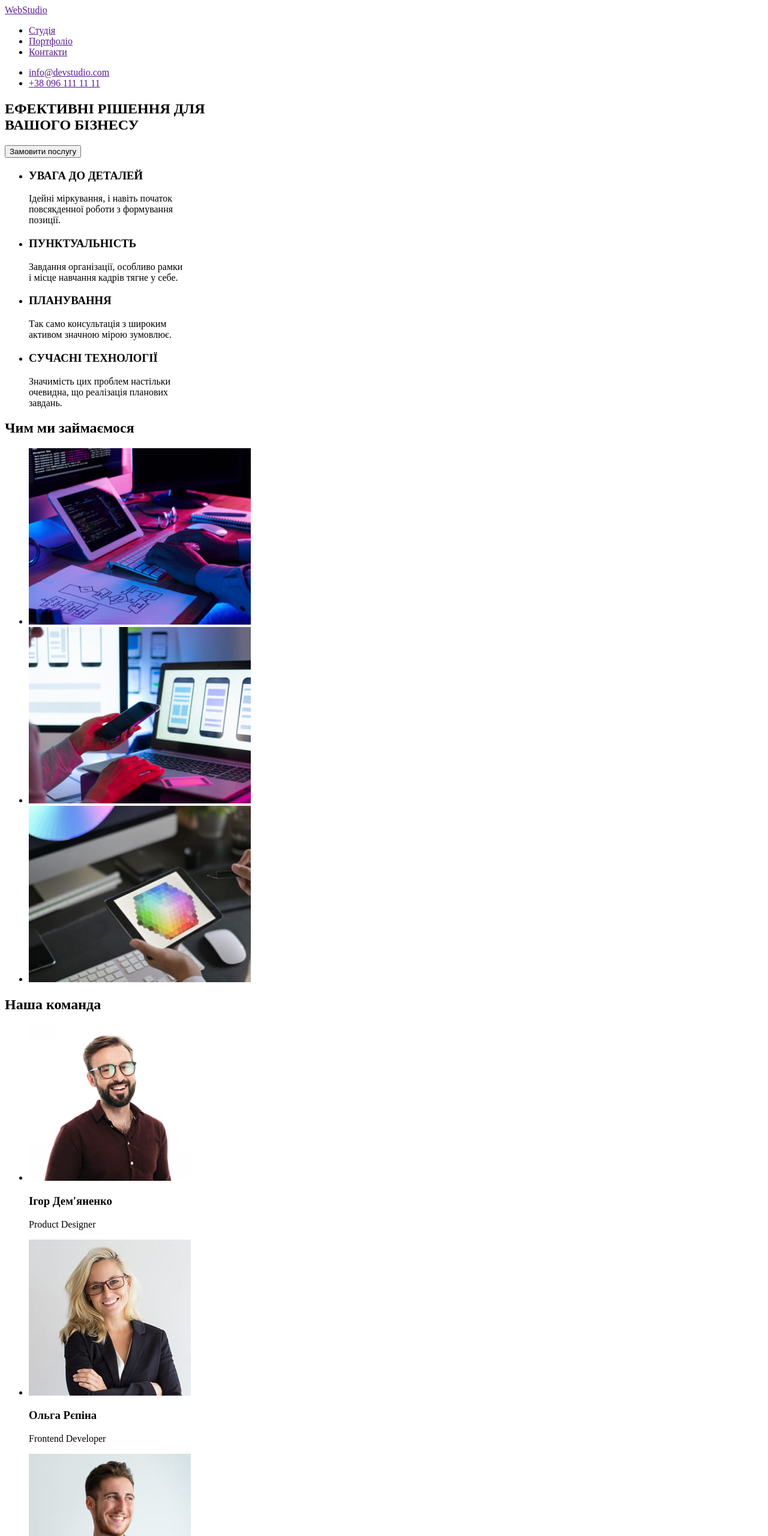
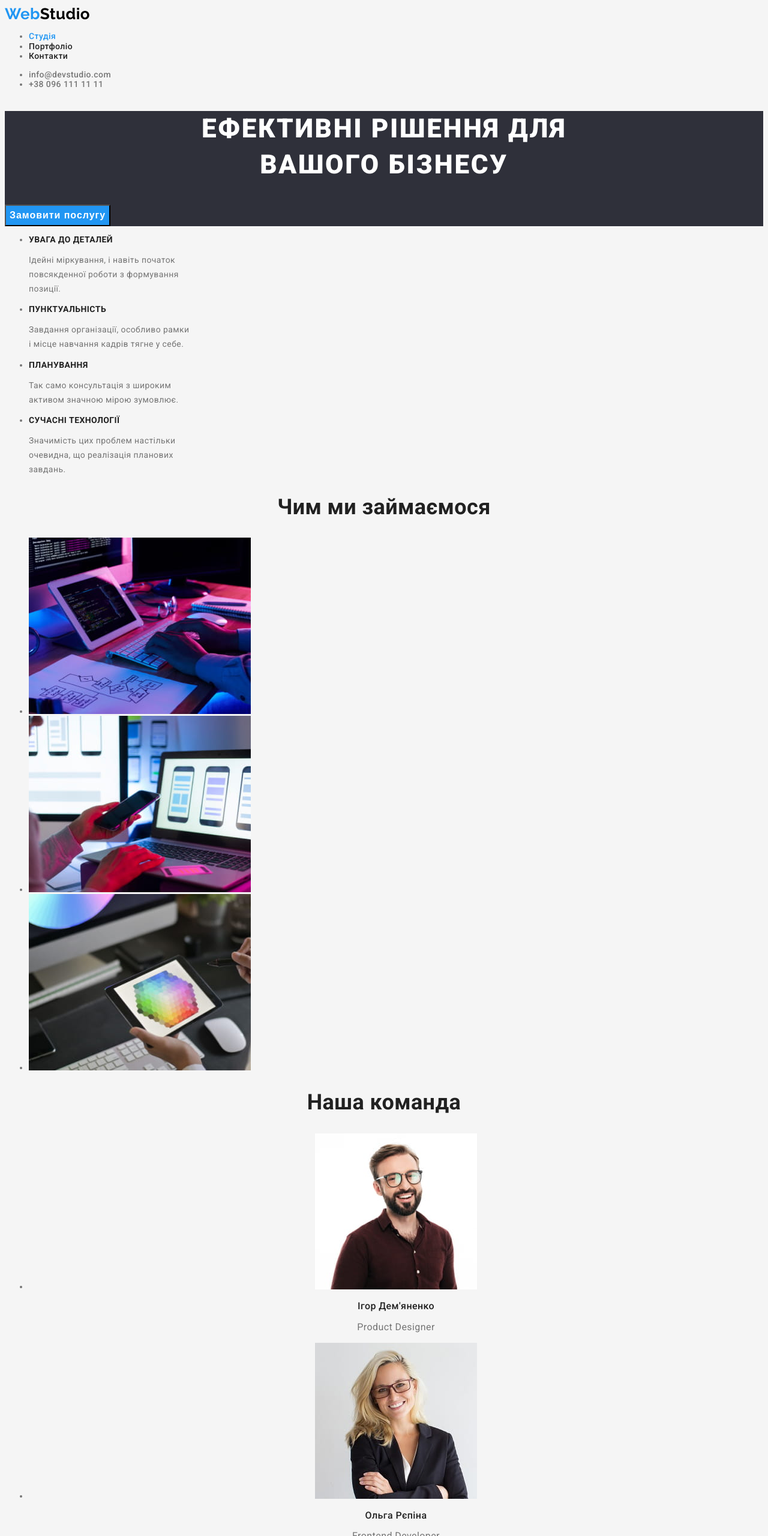
Before and after one commit to natske77/goit-markup-hw-02, a plain HTML site: page index.html in a window 1280 px wide. Shown: the top 2560 px of the page at 60% size. Drawn offline with Linux system fonts and the light colour scheme.

Commit message:
ДЗ №2

```diff
--- /dev/null
+++ b/css/styles.css
@@ -0,0 +1,235 @@
+/*ЗМіННІ*/
+:root {
+    --primary-text-color: #212121;
+    --secondary-text-color: #757575;
+    --accent-color: #2196F3;
+    --accent-background-color: #F5F5F5;
+}
+
+
+
+/*------- С Т У Д І Я ------- */
+body {
+    font-size: 14px;
+    font-family: 'Roboto', sans-serif;
+    letter-spacing: 0.03em;
+    background-color: var(--accent-background-color);
+    color: var(--secondary-text-color);
+}
+
+
+
+/*------- H E D E R -------*/
+.header .link {
+    font-size: 14px;
+    font-weight: 500;
+    line-height: 1.17;
+    text-decoration: none;
+}
+
+.header .link:hover, .header .link:focus {
+    color: var(--accent-color);
+}
+
+
+
+/*logo*/
+.header .logo-link {
+    font-family: 'Raleway', sens-serif;
+    font-size: 26px;
+    font-weight: 700;
+    line-height: 1.17;
+    color: #000000;
+    text-decoration: none;
+}
+
+.header .logo-link > span {
+    color: var(--accent-color)
+}
+
+
+
+/*navigation*/
+.site-nav .link.current {
+    color: var(--accent-color);
+}
+
+.site-nav .link {
+    color: var(--primary-text-color);
+}
+
+.contacts .link {
+    color:var(--secondary-text-color);
+}
+
+
+
+/*------- M A I N -------*/
+/*hero*/
+.hero-section {
+        background: #2F303A;
+}
+
+.hero-section .hero-title {
+    font-weight: 900;
+    font-size: 44px;
+    line-height: 1.36;
+    letter-spacing: 0.06em;
+    text-align: center;
+    color: #ffffff;
+}
+
+.hero-section .button-hero {
+    font-weight: 700;
+    font-size: 16px;
+    line-height: 1.88;
+    letter-spacing: 0.06em;
+    color: #ffffff;
+    background-color: var(--accent-color);
+
+    text-align: center;
+
+    cursor: pointer;
+}
+
+.button-hero:hover, .button-hero:focus {
+    background-color: #188ce8;
+    box-shadow: 0px 4px 4px rgba(0, 0, 0, 0.15);
+
+}
+
+
+
+/*about company*/
+.features-section .title {
+    font-weight: 700;
+    font-size: 14px;
+    line-height: 1.14;
+    color: var(--primary-text-color);
+}
+
+.features-section .text {
+    font-weight: 400;
+    font-size: 14px;
+    line-height: 1.7;
+    color: var(--secondary-text-color)
+}
+
+
+/*activity of company*/
+.activity-section .img-heading {
+    font-weight: 700;
+    font-size: 36px;
+    line-height: 1.16;
+    text-align: center;
+
+    color: var(--primary-text-color);
+}
+
+
+/*workers*/
+.work-team-section .team-heading {
+    font-weight: 700;
+    font-size: 36px;
+    line-height: 1.16;
+    text-align: center;
+
+    color: var(--primary-text-color);
+}
+
+.work-team-section{
+    text-align: center;
+}
+
+.work-team-section .worker-name {
+    font-weight: 500;
+    font-size: 16px;
+    line-height: 1.18;
+
+    color: var(--primary-text-color);
+}
+
+.work-team-section .worker-profession {
+    font-weight: 400;
+    font-size: 16px;
+    line-height: 1.18;
+
+    color: var(--secondary-text-color);
+}
+
+
+/*------- F O O T E R -------*/
+.footer {
+    background-color: #2F303A;
+}
+
+
+/*logo footer*/
+.footer .logo-footer {
+    font-family: 'Raleway', sens-serif;
+    font-size: 26px;
+    font-weight: 700;
+    line-height: 1.17;
+    color: #000000;
+    text-decoration: none;
+    color: #ffffff;
+}
+
+.footer .logo-footer > span {
+    color: var(--accent-color);
+}
+
+
+/*address*/
+address {
+    font-family:'Roboto', sans-serif;
+    font-style: normal;
+    font-weight: 400;
+    font-size: 14px;
+    line-height: 1.71;
+    letter-spacing: 0.03em;
+}
+
+.footer .text {
+    color: #ffffff;
+}
+
+.footer-contacts .link {
+    color: rgba(255, 255, 255, 0.6);
+}
+
+
+
+
+/*------- П О Р Т Ф О Л І О ------- */
+/*buttons*/
+.button-list .button {
+    font-weight: 500;
+    font-size: 16px;
+    line-height: 1.62;
+    color: var(--primary-text-color);
+
+    cursor: pointer;
+}
+
+.button-list .button:hover, .button-list .button:focus {
+    color: #F5F4FA;
+    background-color: var(--accent-color);
+}
+
+
+/*projects*/
+.projects-list .title {
+    font-weight: 700;
+    font-size: 18px;
+    line-height: 2;
+    letter-spacing: 0.06em;
+    color: var(--primary-text-color);
+}
+
+.projects-list .type {
+    font-weight: 400;
+    font-size: 16px;
+    line-height: 1.87;
+    color: var(--secondary-text-color);
+}
--- a/index.html
+++ b/index.html
@@ -4,62 +4,75 @@
     <meta charset="UTF-8" />
     <meta http-equiv="X-UA-Compatible" content="IE=edge" />
     <meta name="viewport" content="width=device-width, initial-scale=1.0" />
-    <title>goit-markup-hw-02</title>
+    <link rel="preconnect" href="https://fonts.googleapis.com" />
+    <link rel="preconnect" href="https://fonts.gstatic.com" crossorigin />
+    <link
+      href="https://fonts.googleapis.com/css2?family=Oleo+Script&family=Raleway:wght@700&family=Roboto:wght@400;500;700;900&display=swap"
+      rel="stylesheet"
+    />
+    <link rel="stylesheet" href="./css/styles.css" />
+    <title>Студія</title>
   </head>
   <body>
-    <header>
+    <header class="header">
       <nav>
-        <a href="">WebStudio</a>
+        <a class="logo-link" href="./index.html" lang="en"
+          ><span>Web</span>Studio</a
+        >
 
-        <ul>
-          <li><a href="">Студія</a></li>
-          <li><a href="">Портфоліо</a></li>
-          <li><a href="">Контакти</a></li>
+        <ul class="site-nav">
+          <li><a class="link current" href="./index.html">Студія</a></li>
+          <li><a class="link" href="./portfolio.html">Портфоліо</a></li>
+          <li><a class="link" href="">Контакти</a></li>
         </ul>
       </nav>
 
-      <ul>
-        <li><a href="">info@devstudio.com</a></li>
-        <li><a href="">+38 096 111 11 11</a></li>
+      <ul class="contacts">
+        <li>
+          <a class="link" href="mailto:info@devstudio.com"
+            >info@devstudio.com</a
+          >
+        </li>
+        <li><a class="link" href="tel:+380961111111">+38 096 111 11 11</a></li>
       </ul>
     </header>
 
     <main>
-      <section>
-        <h1>
+      <section class="hero-section">
+        <h1 class="hero-title">
           ЕФЕКТИВНІ РІШЕННЯ ДЛЯ <br />
           ВАШОГО БІЗНЕСУ
         </h1>
-        <button type="button">Замовити послугу</button>
+        <button class="button-hero" type="button">Замовити послугу</button>
       </section>
 
-      <section>
+      <section class="features-section">
         <ul>
           <li>
-            <h3>УВАГА ДО ДЕТАЛЕЙ</h3>
-            <p>
+            <h3 class="title">УВАГА ДО ДЕТАЛЕЙ</h3>
+            <p class="text">
               Ідейні міркування, і навіть початок <br />
               повсякденної роботи з формування <br />
               позиції.
             </p>
           </li>
           <li>
-            <h3>ПУНКТУАЛЬНІСТЬ</h3>
-            <p>
+            <h3 class="title">ПУНКТУАЛЬНІСТЬ</h3>
+            <p class="text">
               Завдання організації, особливо рамки <br />
               і місце навчання кадрів тягне у себе.
             </p>
           </li>
           <li>
-            <h3>ПЛАНУВАННЯ</h3>
-            <p>
+            <h3 class="title">ПЛАНУВАННЯ</h3>
+            <p class="text">
               Так само консультація з широким <br />
               активом значною мірою зумовлює.
             </p>
           </li>
           <li>
-            <h3>СУЧАСНІ ТЕХНОЛОГІЇ</h3>
-            <p>
+            <h3 class="title">СУЧАСНІ ТЕХНОЛОГІЇ</h3>
+            <p class="text">
               Значимість цих проблем настільки <br />
               очевидна, що реалізація планових <br />
               завдань.
@@ -68,9 +81,9 @@
         </ul>
       </section>
 
-      <section>
-        <h2>Чим ми займаємося</h2>
-        <ul>
+      <section class="activity-section">
+        <h2 class="img-heading">Чим ми займаємося</h2>
+        <ul class="img-list">
           <li>
             <img
               src="./images/first_box.jpg"
@@ -95,56 +108,62 @@
         </ul>
       </section>
 
-      <section>
-        <h2>Наша команда</h2>
-        <ul>
-          <li>
+      <section class="work-team-section">
+        <h2 class="team-heading">Наша команда</h2>
+        <ul class="team-list">
+          <li class="list">
             <img
               src="./images/product_designer.jpg"
               alt="Ігор Дем'яненко"
               width="270"
             />
-            <h3>Ігор Дем'яненко</h3>
-            <p>Product Designer</p>
+            <h3 class="worker-name">Ігор Дем'яненко</h3>
+            <p class="worker-profession" lang="en">Product Designer</p>
           </li>
-          <li>
+          <li class="list">
             <img
               src="./images/frontend_developer.jpg"
               alt="Ольга Рєпіна"
               width="270"
             />
-            <h3>Ольга Рєпіна</h3>
-            <p>Frontend Developer</p>
+            <h3 class="worker-name">Ольга Рєпіна</h3>
+            <p class="worker-profession" lang="en">Frontend Developer</p>
           </li>
-          <li>
+          <li class="list">
             <img
               src="./images/marketing.jpg"
               alt="Микола Тарасов"
               width="270"
             />
-            <h3>Микола Тарасов</h3>
-            <p>Marketing</p>
+            <h3 class="worker-name">Микола Тарасов</h3>
+            <p class="worker-profession" lang="en">Marketing</p>
           </li>
-          <li>
+          <li class="list">
             <img
               src="./images/ui_designer.jpg"
               alt="Михайло Єрмаков"
               width="270"
             />
-            <h3>Михайло Єрмаков</h3>
-            <p>UI Designer</p>
+            <h3 class="worker-name">Михайло Єрмаков</h3>
+            <p class="worker-profession" lang="en">UI Designer</p>
           </li>
         </ul>
       </section>
     </main>
 
-    <footer>
-      <a href="">WebStudio</a>
+    <footer class="footer">
+      <a class="logo-footer" href="./index.html"><span>Web</span>Studio</a>
       <address>
-        <p>м. Київ, пр-т Лесі Українки, 26</p>
-        <ul>
-          <li><a href="">info@devstudio.com</a></li>
-          <li><a href="">+38 096 111 11 11</a></li>
+        <p class="text">м. Київ, пр-т Лесі Українки, 26</p>
+        <ul class="footer-contacts">
+          <li>
+            <a class="link" href="mailto:info@devstudio.com"
+              >info@devstudio.com</a
+            >
+          </li>
+          <li>
+            <a class="link" href="tel:+380961111111">+38 096 111 11 11</a>
+          </li>
         </ul>
       </address>
     </footer>
```
Also changed, not shown: portfolio.html (added, +163 -0 lines), images/1dz2.jpg (added), images/2dz2.jpg (added), images/3dz2.jpg (added), images/4dz2.jpg (added), images/5dz2.jpg (added), images/6dz2.jpg (added), images/7dz2.jpg (added), images/8dz2.jpg (added), images/9dz2.jpg (added).
